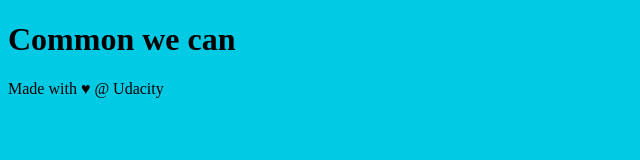
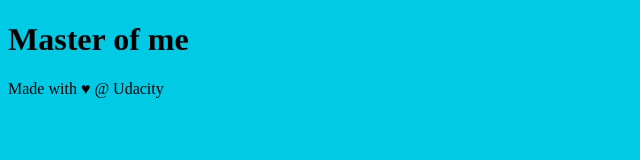
Before and after one commit to Mr-Aliel/new-git-project, a plain HTML site: page index.html in a window 1280 px wide. Shown: the whole page, without its empty margins (0-640 px from the left). Drawn offline with Linux system fonts and the light colour scheme.

Commit message:
Changing header

```diff
--- a/index.html
+++ b/index.html
@@ -10,7 +10,7 @@
 <body>
 
     <header>
-        <h1>Common we can</h1>
+        <h1>Master of me</h1>
     </header>
 
     <div class="container">
```
